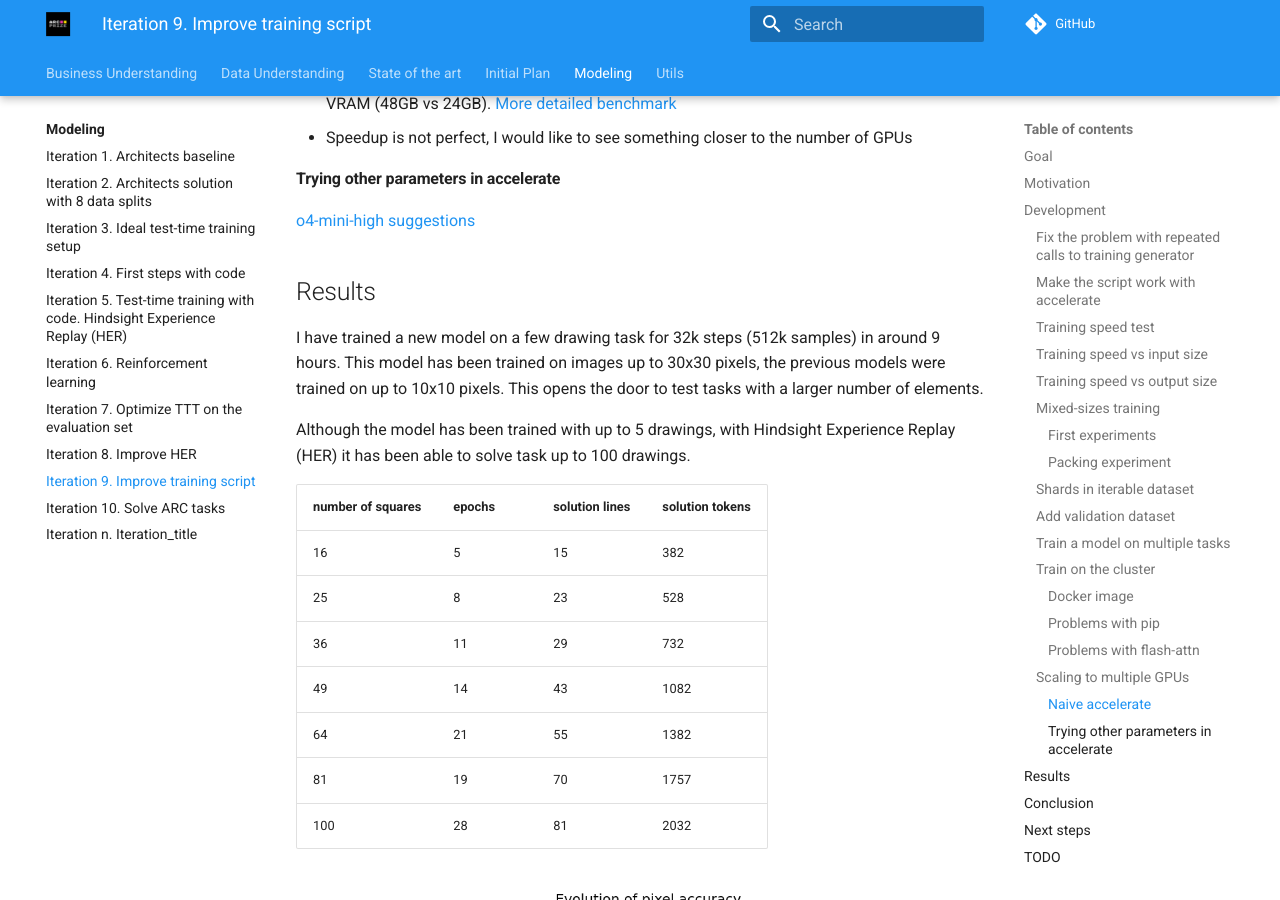
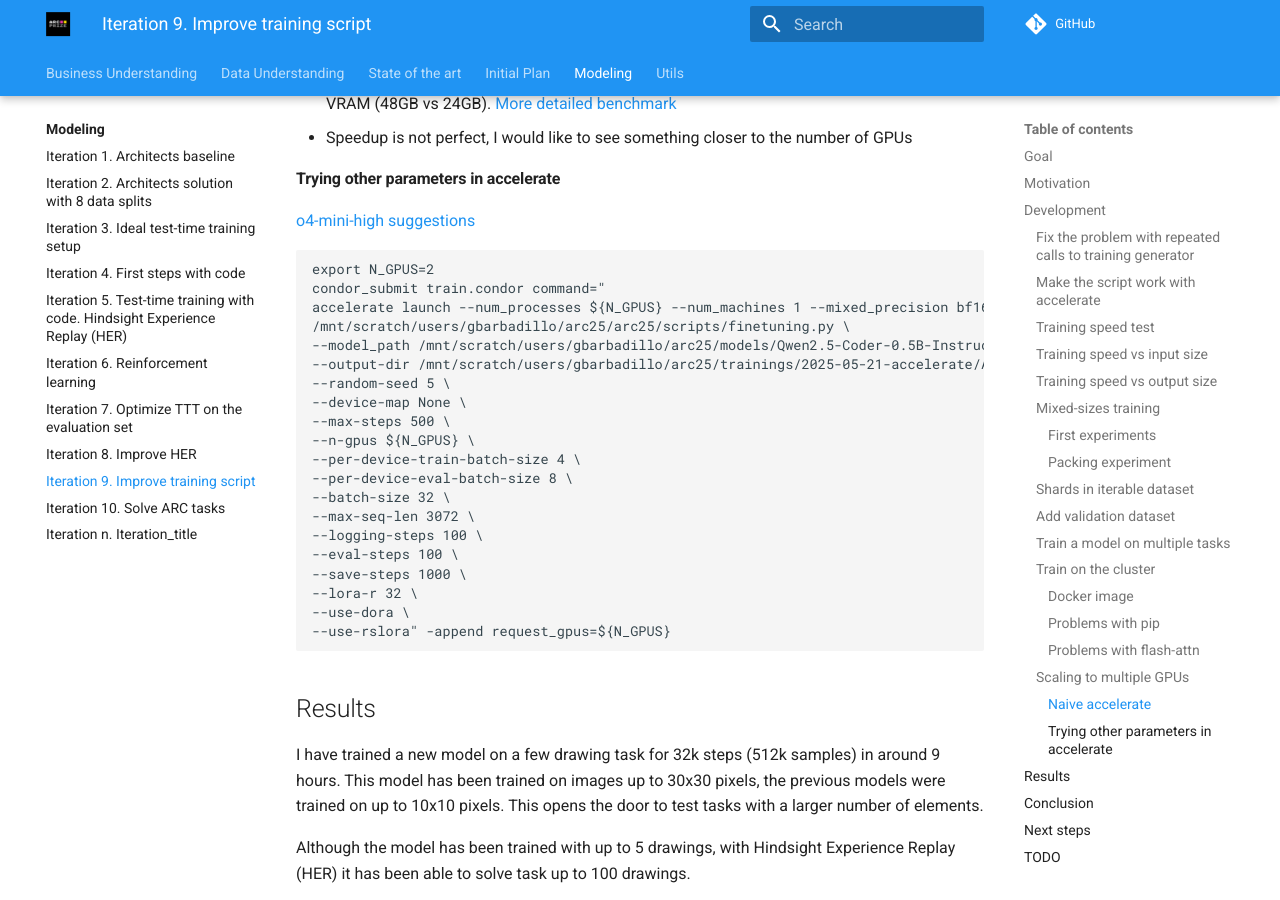
Before and after one commit to ironbar/arc25, an MkDocs documentation site: the page built from docs/modeling/Iteration_09_improve_training_script.md, in a window 1280 px wide and 900 px high, scrolled down 9877 px. Built offline with MkDocs 1.6.1 and Material for MkDocs 9.7.7, drawn with Linux system fonts in a browser that asks for light colours; comment, search, counter and statistics services are not loaded.

Commit message:
trying to use deepspeed in the cluster

````diff
--- a/docs/modeling/Iteration_09_improve_training_script.md
+++ b/docs/modeling/Iteration_09_improve_training_script.md
@@ -433,6 +433,29 @@ I have set `MAX_JOBS=2` on the cluster, and installation took around 5 hours. Se
 
 [o4-mini-high suggestions](https://chatgpt.com/share/682d7223-1ce4-8012-8b2f-e1144c3fbab2)
 
+```bash
+export N_GPUS=2
+condor_submit train.condor command="
+accelerate launch --num_processes ${N_GPUS} --num_machines 1 --mixed_precision bf16 --use_deepspeed \
+/mnt/scratch/users/gbarbadillo/arc25/arc25/scripts/finetuning.py \
+--model_path /mnt/scratch/users/gbarbadillo/arc25/models/Qwen2.5-Coder-0.5B-Instruct/ \
+--output-dir /mnt/scratch/users/gbarbadillo/arc25/trainings/2025-05-21-accelerate/A6000-GPUS${N_GPUS}-deepspeed \
+--random-seed 5 \
+--device-map None \
+--max-steps 500 \
+--n-gpus ${N_GPUS} \
+--per-device-train-batch-size 4 \
+--per-device-eval-batch-size 8 \
+--batch-size 32 \
+--max-seq-len 3072 \
+--logging-steps 100 \
+--eval-steps 100 \
+--save-steps 1000 \
+--lora-r 32 \
+--use-dora \
+--use-rslora" -append request_gpus=${N_GPUS}
+```
+
 ## Results
 
 I have trained a new model on a few drawing task for 32k steps (512k samples) in around 9 hours. This model
````
